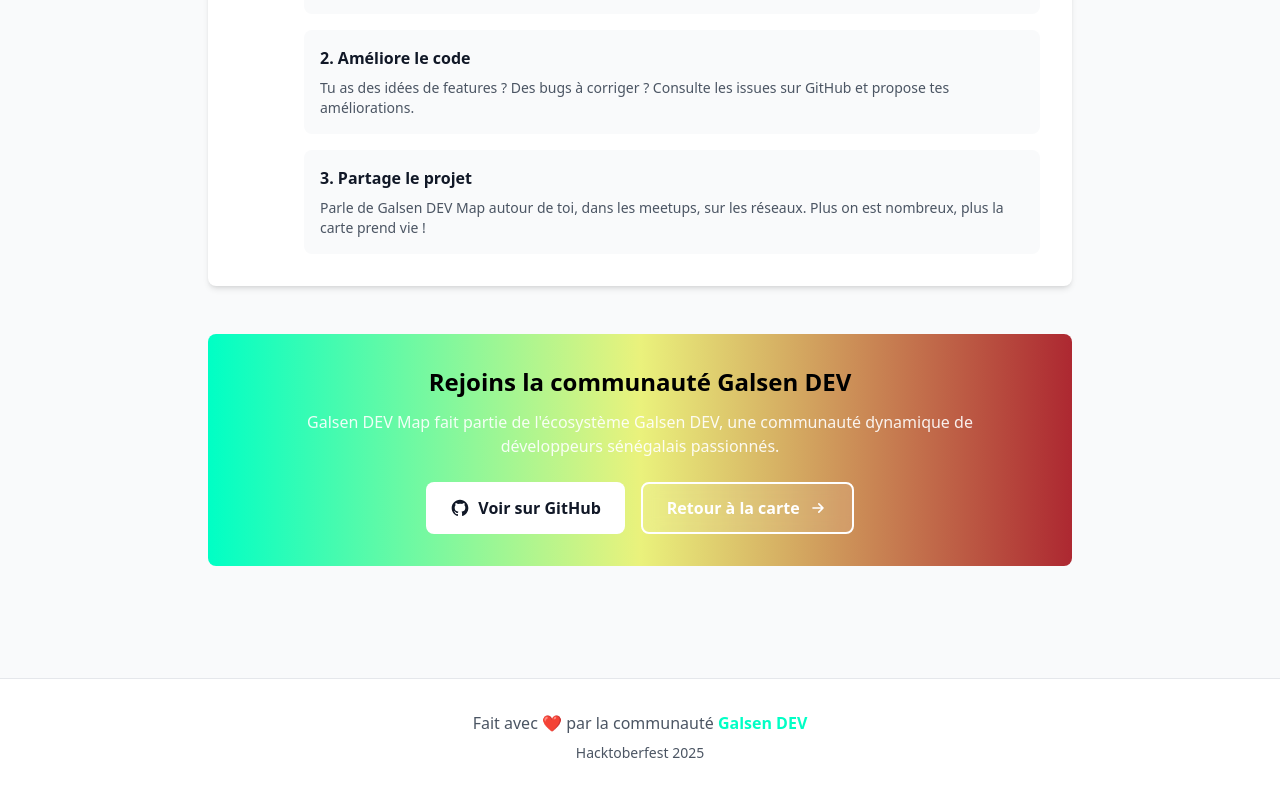
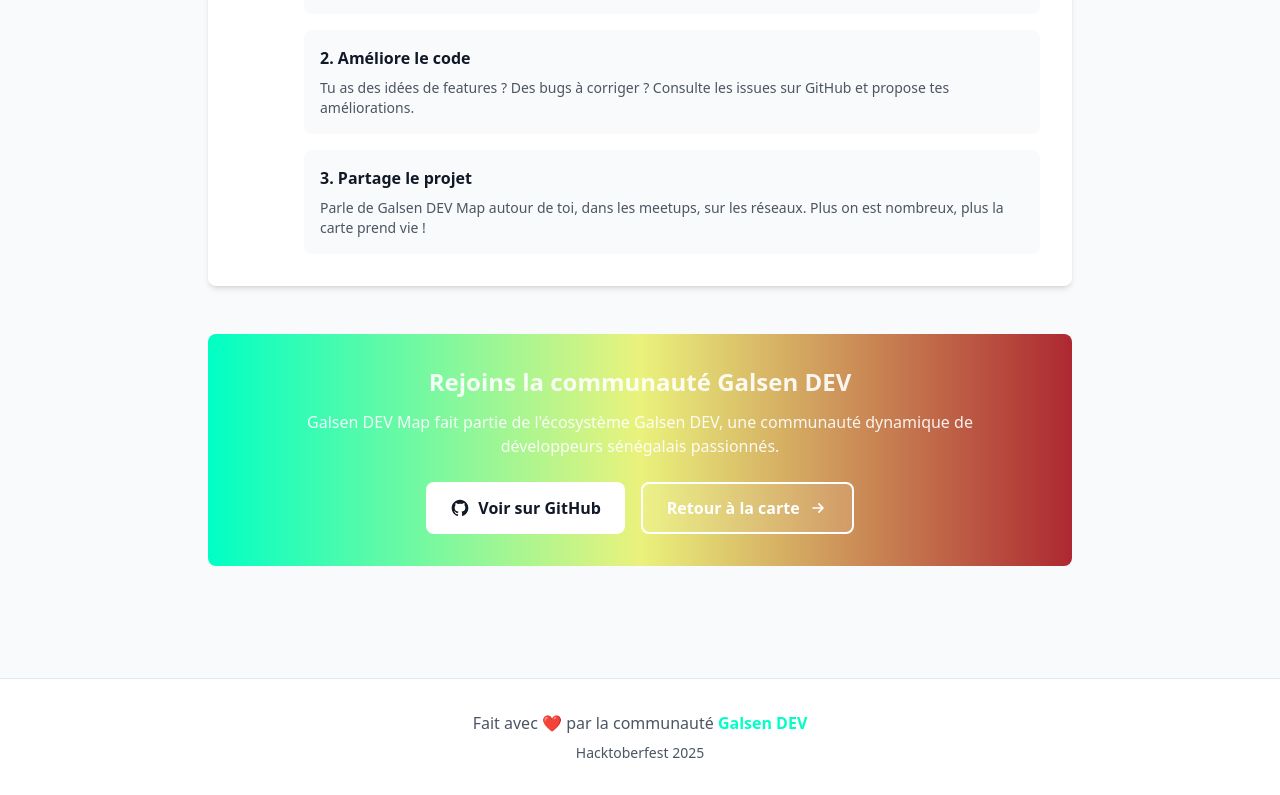
Before and after one commit to GalsenDev221/map, a Next.js app: page /about in a window 1280 px wide. Shown: the part 1101-1896 px from the top of the page. Built offline with nearby package versions, Linux system fonts and the light colour scheme.

Commit message:
[FIX]: Updates heading color for improved contrast 🐞

```diff
--- a/pages/about.tsx
+++ b/pages/about.tsx
@@ -202,7 +202,7 @@
 
             {/* Community */}
             <section className="bg-gradient-to-r from-senegal-green via-senegal-yellow to-senegal-red rounded-lg p-8 text-center">
-              <h3 className="text-2xl font-bold text-dark/90 mb-3">
+              <h3 className="text-2xl font-bold text-white/90 mb-3">
                 Rejoins la communauté Galsen DEV
               </h3>
               <p className="text-white/90 mb-6 max-w-2xl mx-auto">
```
